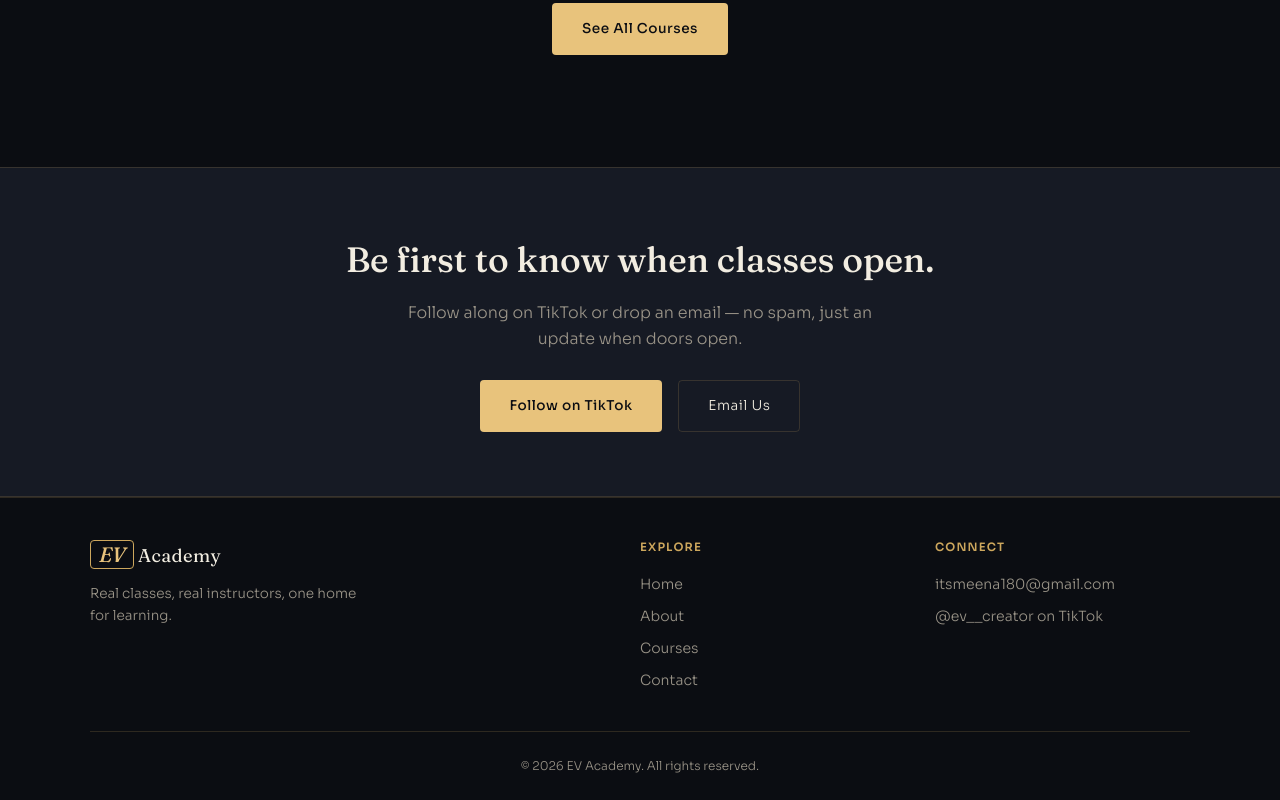
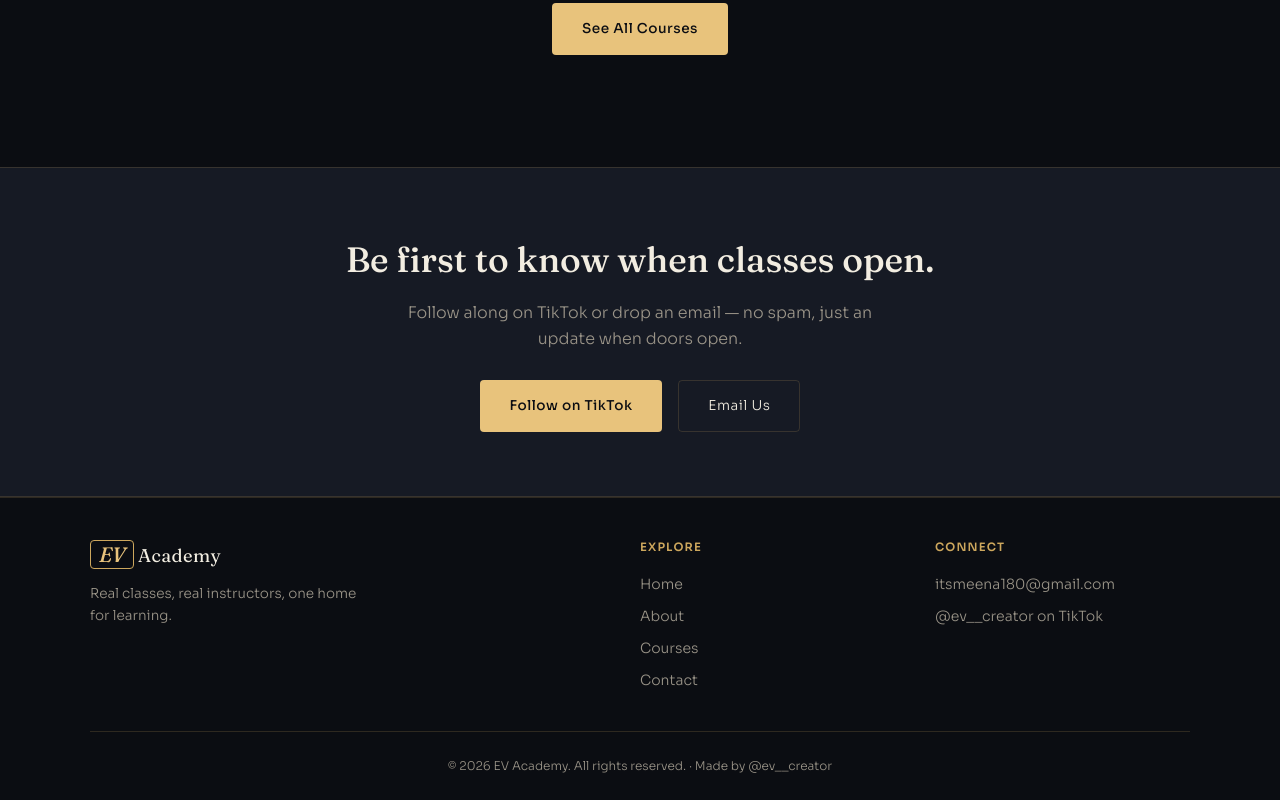
Before and after one commit to mafza86878-ctrl/EV.-academy, a plain HTML site: page index.html in a window 1280 px wide. Shown: the part 1734-2534 px from the top of the page. Drawn offline with Linux system fonts and the light colour scheme.

Commit message:
Update index.html

```diff
--- a/index.html
+++ b/index.html
@@ -155,9 +155,9 @@
       <a href="https://www.tiktok.com/@ev__creator" target="_blank" rel="noopener">@ev__creator on TikTok</a>
     </div>
   </div>
-  <p class="footer-bottom">© 2026 EV Academy. All rights reserved.</p>
+  <p class="footer-bottom">© 2026 EV Academy. All rights reserved. · Made by <a href="https://www.tiktok.com/@ev__creator" target="_blank" rel="noopener">@ev__creator</a></p>
 </footer>
 
 <script src="script.js"></script>
 </body>
-  </html>
+</html>
```
